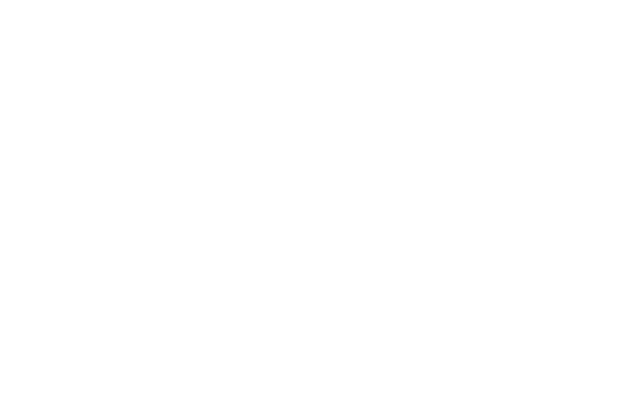
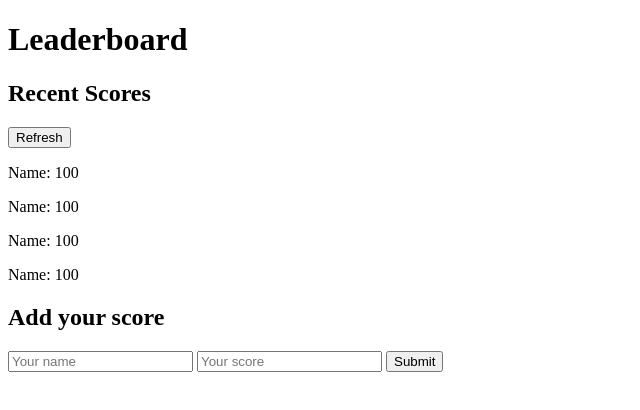
Before and after one commit to jsug9/Leaderboard, a website built with webpack: page src/index.html in a window 1280 px wide. Shown: the whole page, without its empty margins (0-640 px from the left). Built offline with nearby package versions, Linux system fonts and the light colour scheme.

Commit message:
add html layout

```diff
--- a/src/index.html
+++ b/src/index.html
@@ -17,15 +17,53 @@
 
   <body id="body">
     <header>
-      <navbar></navbar>
+      <h1>Leaderboard</h1>
     </header>
 
-    <section>
+    <main>
+      <section id="scores-section">
+        <div class="title">
+          <h2>Recent Scores</h2>
+          <button>Refresh</button>
+        </div>
+        <div id="scores-container">
+          <div class="score">
+            <p>Name: 100</p>
+          </div>
+          <div class="score">
+            <p>Name: 100</p>
+          </div>
+          <div class="score">
+            <p>Name: 100</p>
+          </div>
+          <div class="score">
+            <p>Name: 100</p>
+          </div>
+        </div>
+      </section>
 
-    </section>
-
-    <footer>
-
-    </footer>
+      <section id="add-scores-section">
+        <div class="title">
+          <h2>Add your score</h2>
+        </div>
+        <form action="">
+          <input
+          type="text"
+          placeholder="Your name"
+          id="name"
+          class="form-input"
+          required
+        />
+        <input
+          type="text"
+          placeholder="Your score"
+          id="score"
+          class="form-input"
+          required
+        />
+        <input type="submit" value="Submit" id="submit" />
+        </form>
+      </section>
+    </main>
   </body>
 </html>
```
